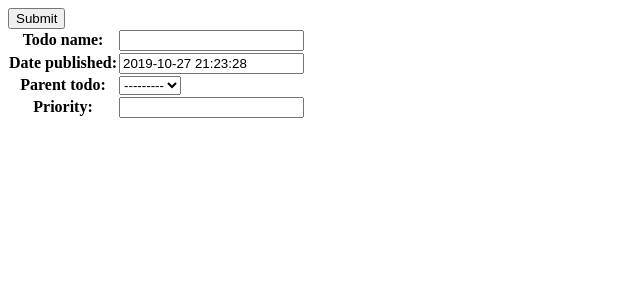
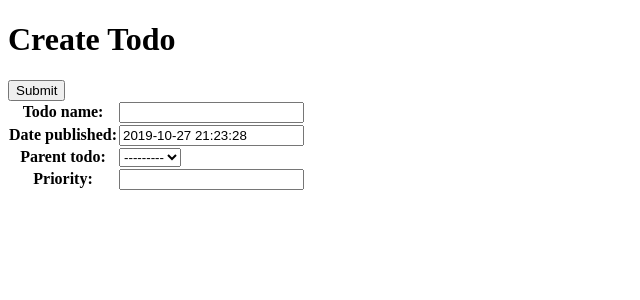
Before and after one commit to hojongs/django-todo-server, a Django app: page /todo_form/ in a window 1280 px wide. Shown: the top 300 px of the page, without its empty margins (0-640 px from the left). Run offline with Django 3.2, Linux system fonts and the light colour scheme; data that the repository does not hold is empty.

Commit message:
Fixed url, todo_form UI

```diff
--- a/todo_list_client/static/js/todo_form.js
+++ b/todo_list_client/static/js/todo_form.js
@@ -10,11 +10,16 @@ function url_param (name) {
 
 var todo_id = url_param('todo_id');
 
-// set form.action
+var h1 = $('h1');
 var form = $('form');
+
+h1.text('Create Todo');
 var action = '/b/todo/';
 if (todo_id)
+{
+    h1.text('Update Todo');
     action = '/b/todo/'+todo_id+'/';
+}
 form.attr('action', action);
 
 $.ajax({
--- a/todo_list_client/templates/todo_list_client/index.html
+++ b/todo_list_client/templates/todo_list_client/index.html
@@ -7,7 +7,7 @@
     </style>
 </head>
 <body>
-    <a href="create">Create</a>
+    <a href="/todo_form/">Create</a>
     <ul id="todo_list"></ul>
 
     <script type="text/javascript" src="/static/js/jquery-3.4.1.min.js"></script>
--- a/todo_list_client/templates/todo_list_client/todo_form.html
+++ b/todo_list_client/templates/todo_list_client/todo_form.html
@@ -2,9 +2,10 @@
 <html lang="en">
 <head>
     <meta charset="UTF-8">
-    <title>Create</title>
+    <title>Create/Update Todo</title>
 </head>
 <body>
+    <h1>Create Todo</h1>
     <form action="" method="post">
         <input type="submit" value="Submit" />
         {% csrf_token %}
```
